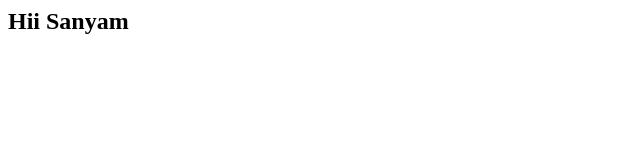
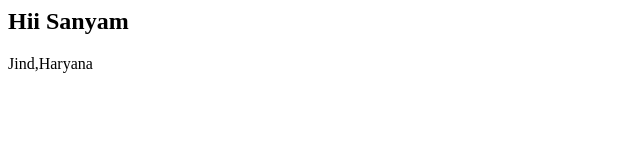
Before and after one commit to sanyammiglani36/newPractice, a plain HTML site: page index.html in a window 1280 px wide. Shown: the whole page, without its empty margins (0-640 px from the left). Drawn offline with Linux system fonts and the light colour scheme.

Commit message:
feature1

```diff
--- a/index.html
+++ b/index.html
@@ -1 +1,2 @@
 <h2>Hii Sanyam</h2>
+<p>Jind,Haryana</p>
```
